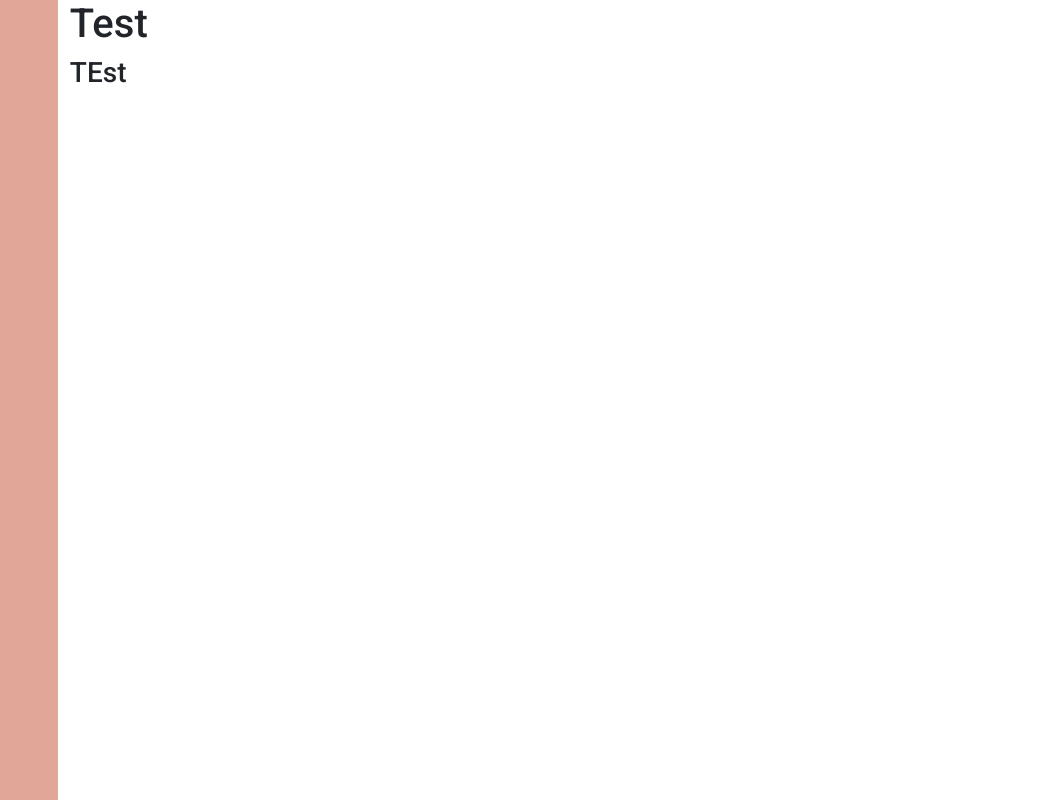
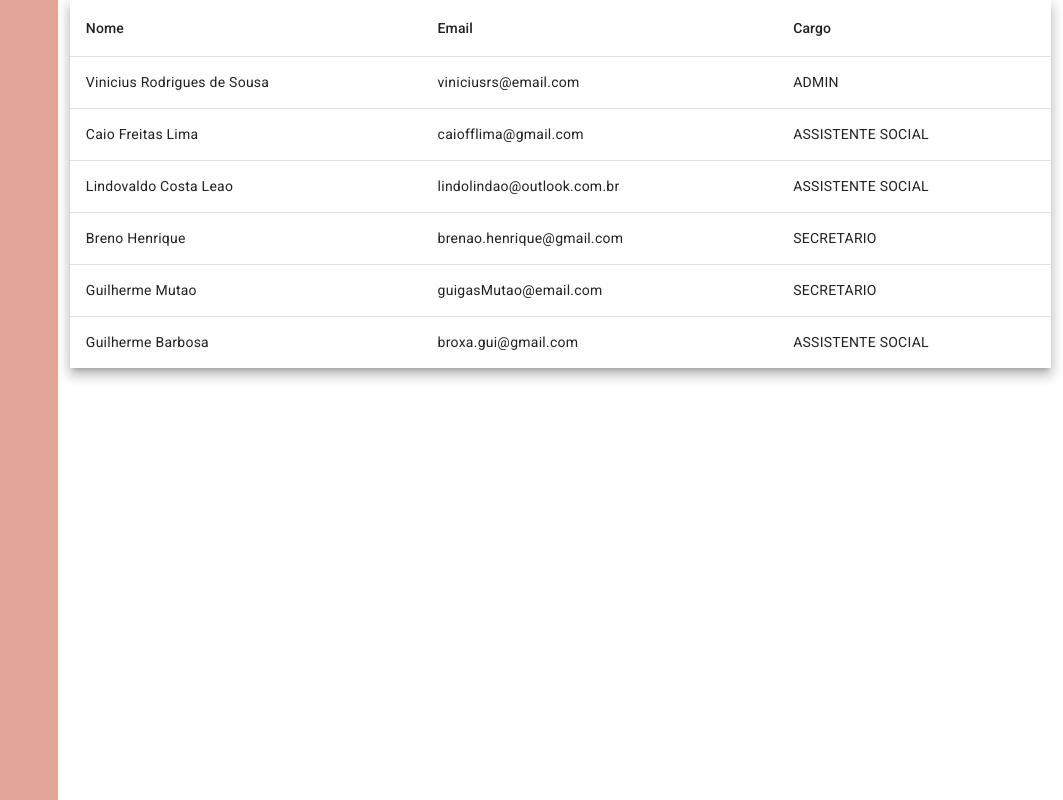
Before and after one commit to viniciusrs1/siscot-front, an Angular app: page /users/list in a window 1280 px wide. Shown: the whole page, without its empty margins (217-1280 px from the left). Built offline with nearby package versions, Linux system fonts and the light colour scheme.

Commit message:
feat: começo listagem usuarios

```diff
--- a/package.json
+++ b/package.json
@@ -16,7 +16,7 @@
     "@angular/compiler": "^16.0.0",
     "@angular/core": "^16.0.0",
     "@angular/forms": "^16.0.0",
-    "@angular/material": "^16.0.0",
+    "@angular/material": "^16.0.1",
     "@angular/platform-browser": "^16.0.0",
     "@angular/platform-browser-dynamic": "^16.0.0",
     "@angular/router": "^16.0.0",
--- a/src/app/users/list-users/list-users.component.html
+++ b/src/app/users/list-users/list-users.component.html
@@ -4,40 +4,36 @@
     <div class="container">
       <div class="row">
         <div class="col-12">
-          <h1>Test</h1>
-          <h3>TEst</h3>
+
+          <table mat-table [dataSource]="dataSource" class="mat-elevation-z8">
+
+            <ng-container matColumnDef="name">
+              <th mat-header-cell *matHeaderCellDef>Nome</th>
+              <td mat-cell *matCellDef="let element">{{ element.name }}</td>
+            </ng-container>
+
+
+            <ng-container matColumnDef="email">
+              <th mat-header-cell *matHeaderCellDef>Email</th>
+              <td mat-cell *matCellDef="let element">{{ element.email }}</td>
+            </ng-container>
+
+
+            <ng-container matColumnDef="role">
+              <th mat-header-cell *matHeaderCellDef>Cargo</th>
+              <td mat-cell *matCellDef="let element">{{ element.role }}</td>
+            </ng-container>
+
+            <tr mat-header-row *matHeaderRowDef="displayedColumns"></tr>
+            <tr mat-row *matRowDef="let row; columns: displayedColumns"></tr>
+            <tr class="mat-row" *matNoDataRow>
+              <td class="mat-cell" [attr.colspan]="displayedColumns.length">
+                Nenhum usuário encontrado
+              </td>
+            </tr>
+          </table>
         </div>
       </div>
     </div>
   </div>
 </div>
-
-<!--
-<table mat-table [dataSource]="dataSource" class="mat-elevation-z8">
-
-  <ng-container matColumnDef="position">
-    <th mat-header-cell *matHeaderCellDef>No.</th>
-    <td mat-cell *matCellDef="let element">{{ element.position }}</td>
-  </ng-container>
-
-
-  <ng-container matColumnDef="name">
-    <th mat-header-cell *matHeaderCellDef>Name</th>
-    <td mat-cell *matCellDef="let element">{{ element.name }}</td>
-  </ng-container>
-
-
-  <ng-container matColumnDef="weight">
-    <th mat-header-cell *matHeaderCellDef>Weight</th>
-    <td mat-cell *matCellDef="let element">{{ element.weight }}</td>
-  </ng-container>
-
-
-  <ng-container matColumnDef="symbol">
-    <th mat-header-cell *matHeaderCellDef>Symbol</th>
-    <td mat-cell *matCellDef="let element">{{ element.symbol }}</td>
-  </ng-container>
-
-  <tr mat-header-row *matHeaderRowDef="displayedColumns"></tr>
-  <tr mat-row *matRowDef="let row; columns: displayedColumns"></tr>
-</table> -->
--- a/src/app/users/list-users/list-users.component.ts
+++ b/src/app/users/list-users/list-users.component.ts
@@ -1,23 +1,15 @@
 import { Component } from '@angular/core';
 
-export interface PeriodicElement {
-  name: string;
-  position: number;
-  weight: number;
-  symbol: string;
-}
 
-const ELEMENT_DATA: PeriodicElement[] = [
-  {position: 1, name: 'Hydrogen', weight: 1.0079, symbol: 'H'},
-  {position: 2, name: 'Helium', weight: 4.0026, symbol: 'He'},
-  {position: 3, name: 'Lithium', weight: 6.941, symbol: 'Li'},
-  {position: 4, name: 'Beryllium', weight: 9.0122, symbol: 'Be'},
-  {position: 5, name: 'Boron', weight: 10.811, symbol: 'B'},
-  {position: 6, name: 'Carbon', weight: 12.0107, symbol: 'C'},
-  {position: 7, name: 'Nitrogen', weight: 14.0067, symbol: 'N'},
-  {position: 8, name: 'Oxygen', weight: 15.9994, symbol: 'O'},
-  {position: 9, name: 'Fluorine', weight: 18.9984, symbol: 'F'},
-  {position: 10, name: 'Neon', weight: 20.1797, symbol: 'Ne'},
+
+const ELEMENT_DATA: any = [
+  { name: 'Vinicius Rodrigues de Sousa', email: 'viniciusrs@email.com', role: 'ADMIN'},
+  { name: 'Caio Freitas Lima', email: 'caiofflima@gmail.com', role: 'ASSISTENTE SOCIAL'},
+  { name: 'Lindovaldo Costa Leao', email: 'lindolindao@outlook.com.br', role: 'ASSISTENTE SOCIAL'},
+  { name: 'Breno Henrique', email: 'brenao.henrique@gmail.com', role: 'SECRETARIO'},
+  { name: 'Guilherme Mutao', email: 'guigasMutao@email.com', role: 'SECRETARIO'},
+  { name: 'Guilherme Barbosa', email: 'broxa.gui@gmail.com', role: 'ASSISTENTE SOCIAL'},
+
 ];
 
 @Component({
@@ -26,6 +18,6 @@ const ELEMENT_DATA: PeriodicElement[] = [
   styleUrls: ['./list-users.component.scss']
 })
 export class ListUsersComponent {
-  displayedColumns: string[] = ['position', 'name', 'weight', 'symbol'];
+  displayedColumns: string[] = ['name', 'email', 'role'];
   dataSource = ELEMENT_DATA;
 }
```
Also changed, not shown: 1 other file (tests, documents, lock files or other folders).
